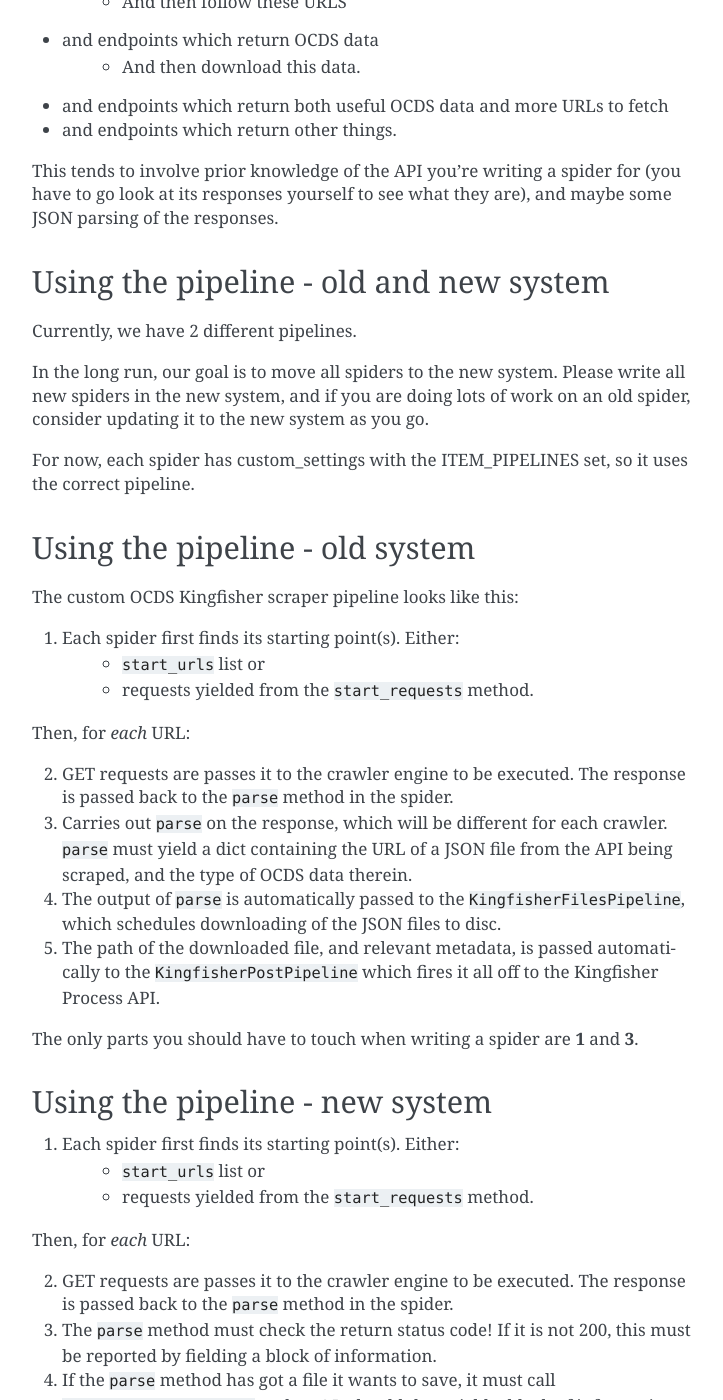
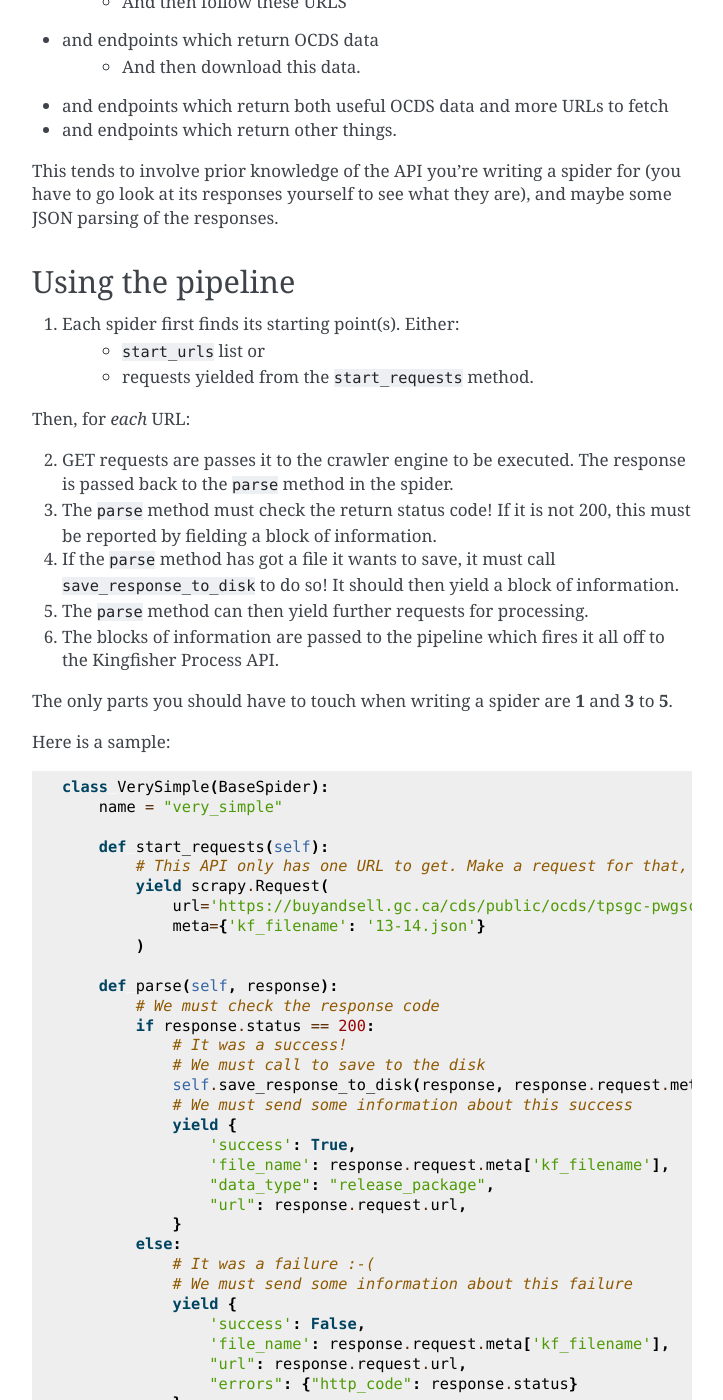
Before and after one commit to open-contracting/kingfisher-collect, a Sphinx documentation site: the page built from docs/writing-scrapers.rst, in a window 1280 px wide and 1400 px high, scrolled down 842 px. Shown: the whole window, without its empty margins (388-1111 px from the left). Built offline with Sphinx 7.4.7, drawn with Linux system fonts in a browser that asks for light colours; some of the changed text lies outside the part shown.

Commit message:
Remove documentation related to old pipeline

```diff
--- a/docs/writing-scrapers.rst
+++ b/docs/writing-scrapers.rst
@@ -31,36 +31,8 @@ Our spiders need to:
 
 This tends to involve prior knowledge of the API you're writing a spider for (you have to go look at its responses yourself to see what they are), and maybe some JSON parsing of the responses.
 
-Using the pipeline - old and new system
-~~~~~~~~~~~~~~~~~~~~~~~~~~~~~~~~~~~~~~~
-
-Currently, we have 2 different pipelines.
-
-In the long run, our goal is to move all spiders to the new system. Please write all new spiders in the new system, and if you are doing lots of work on an old spider, consider updating it to the new system as you go.
-
-For now, each spider has custom_settings with the ITEM_PIPELINES set, so it uses the correct pipeline.
-
-Using the pipeline - old system
-~~~~~~~~~~~~~~~~~~~~~~~~~~~~~~~
-
-The custom OCDS Kingfisher scraper pipeline looks like this:
-
-1. Each spider first finds its starting point(s). Either:
-    * ``start_urls`` list or
-    * requests yielded from the ``start_requests`` method.
-
-Then, for *each* URL:
-
-2. GET requests are passes it to the crawler engine to be executed. The response is passed back to the ``parse`` method in the spider.
-3. Carries out ``parse`` on the response, which will be different for each crawler. ``parse`` must yield a dict containing the URL of a JSON file from the API being scraped, and the type of OCDS data therein.
-4. The output of ``parse`` is automatically passed to the ``KingfisherFilesPipeline``, which schedules downloading of the JSON files to disc.
-5. The path of the downloaded file, and relevant metadata, is passed automatically to the ``KingfisherPostPipeline`` which fires it all off to the Kingfisher Process API.
-
-The only parts you should have to touch when writing a spider are **1** and **3**.
-
-
-Using the pipeline - new system
-~~~~~~~~~~~~~~~~~~~~~~~~~~~~~~~
+Using the pipeline
+~~~~~~~~~~~~~~~~~~
 
 1. Each spider first finds its starting point(s). Either:
     * ``start_urls`` list or
@@ -83,13 +55,6 @@ Here is a sample:
 
     class VerySimple(BaseSpider):
         name = "very_simple"
-        # We need to define that this spider uses the new system
-        custom_settings = {
-            'ITEM_PIPELINES': {
-                'kingfisher_scrapy.pipelines.KingfisherPostPipeline': 400
-            },
-            'HTTPERROR_ALLOW_ALL': True,
-        }
 
         def start_requests(self):
             # This API only has one URL to get. Make a request for that, and set a filename
@@ -176,26 +141,6 @@ This does the same thing as:
 
 Only with ``start_requests`` if we want to add a year we just up the range, or if the API endpoint changes we only need to modify one string.
 
-Parse - old system
-~~~~~~~~~~~~~~~~~~
-
-This is where you find the URLs of API endpoints which give you one or more items of OCDS data and hand them one by one to the files downloader.
-
-The files downloader expects a dict containing the ``files_urls`` key, which should have a list as its value. Almost certainly there will only ever be one item in your list. If you find yourself with an API response that is already a list of URLs, loop through and send them one by one - because of how Scrapy handles file downloads, it's faster.
-
-You also need to include the ``data_type`` which corresponds to the contents of the API response.
-
-Here's a very simple ``parse`` which just regurgitates the original request URL. Most likely you'll need to do a little JSON parsing here to get the values.
-
-.. code-block:: python
-
-    def parse(self, response):
-        yield {
-            "file_urls": [response.url],
-            "data_type": "release_package"
-        }
-
-
 Sample mode
 ~~~~~~~~~~~
 
```
